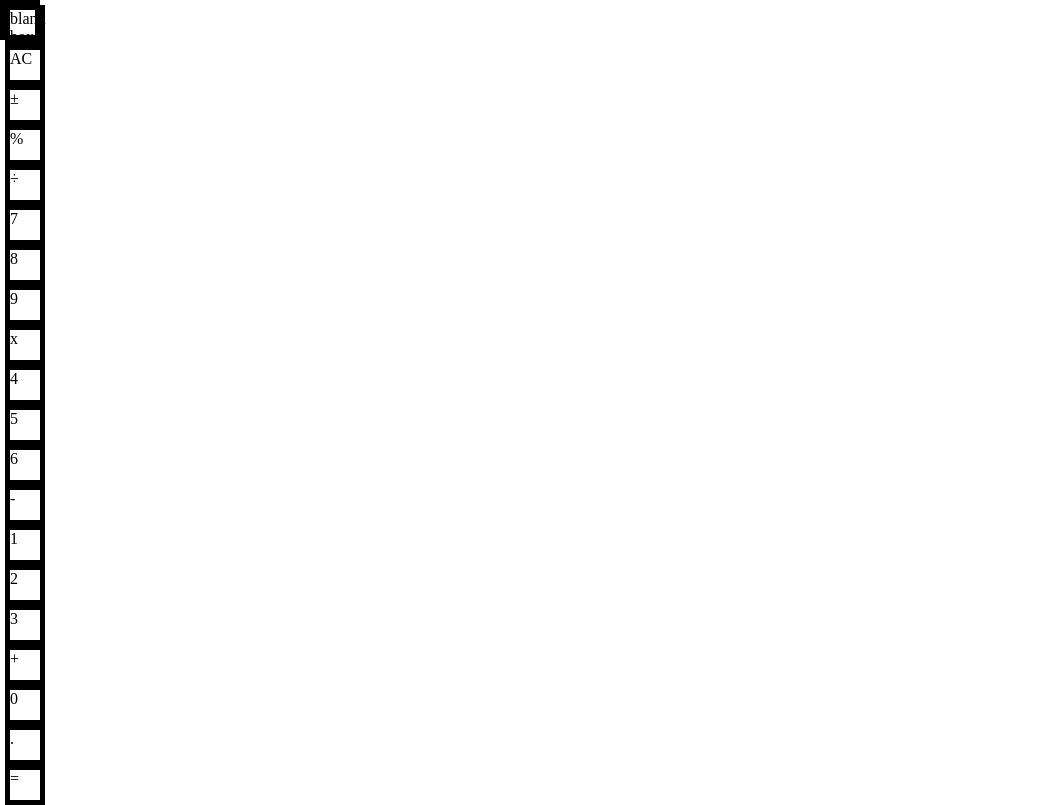
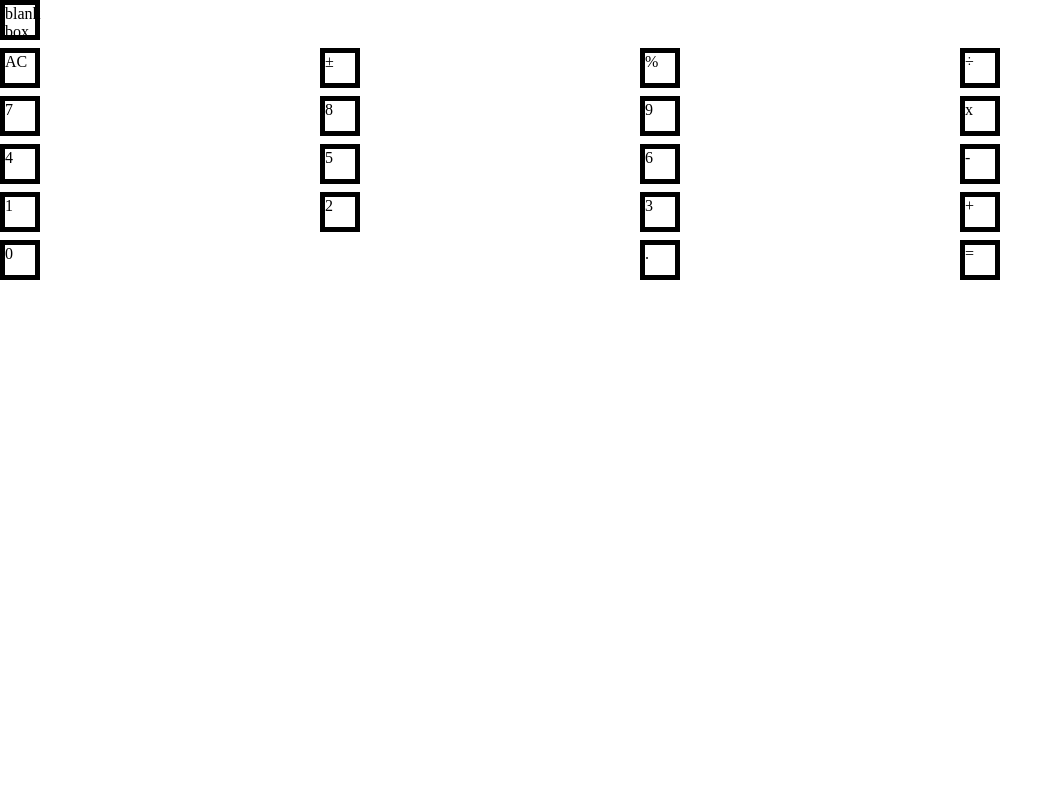
Before and after one commit to haoxle/CalculatorProject, a plain HTML site: page index.html in a window 1280 px wide. Shown: the whole page, without its empty margins (0-1063 px from the left). Drawn offline with Linux system fonts and the light colour scheme.

Commit message:
working grid with a lot of empty spaces

```diff
--- a/Style/style.scss
+++ b/Style/style.scss
@@ -9,17 +9,79 @@
   padding: 0;
 }
 
-.calculatorGrid {
+body {
   display: grid;
   grid-template:
-    "gbb gbb gbb gbb"
-    "gbac gbps gb% gbd"
+    "gbbb gbbb gbbb gbbb"
+    "gbac gbps gbp gbd"
     "gb7 gb8 gb9 gbx"
-    "gb4 gb5 gb6 gb-"
-    "gb1 gb2 gb3 gb+"
-    "gbb gbb gb. gb=";
+    "gb4 gb5 gb6 gbm"
+    "gb1 gb2 gb3 gbplus"
+    "gb0 gb0 gbdot gbequals";
+  grid-template-columns: 25% 25% 25% 25%;
+  grid-template-rows: 20% 20% 20% 20% 20%;
 }
 
+.gbbb {
+  grid-area: gbbb;
+}
+.gbac {
+  grid-area: gbac;
+}
+.gbps {
+  grid-area: gbps;
+}
+.gbp {
+  grid-area: gbp;
+}
+.gbd {
+  grid-area: gbd;
+}
+.gb7 {
+  grid-area: gb7;
+}
+.gb8 {
+  grid-area: gb8;
+}
+.gb9 {
+  grid-area: gb9;
+}
+.gbx {
+  grid-area: gbx;
+}
+.gb4 {
+  grid-area: gb4;
+}
+.gb5 {
+  grid-area: gb5;
+}
+.gb6 {
+  grid-area: gb6;
+}
+.gbm {
+  grid-area: gbm;
+}
+.gb1 {
+  grid-area: gb1;
+}
+.gb2 {
+  grid-area: gb2;
+}
+.gb3 {
+  grid-area: gb3;
+}
+.gbplus {
+  grid-area: gbplus;
+}
+.gb0 {
+  grid-area: gb0;
+}
+.gbdot {
+  grid-area: gbdot;
+}
+.gbequals {
+  grid-area: gbequals;
+}
 div {
   border: 5px solid black;
   height: 5vh;
--- a/index.html
+++ b/index.html
@@ -8,11 +8,11 @@
     <link rel="stylesheet" href="./Style/style.css" />
   </head>
   <body>
-    <div class="calculatorGrid">
+    <!-- <div class="calculatorGrid"> -->
     <div class="gbbb">blank box</div>
     <div class="gbac">AC</div>
     <div class="gbps">±</div>
-      <div class="gb%">%</div>
+    <div class="gbp">%</div>
     <div class="gbd">÷</div>
     <div class="gb7">7</div>
     <div class="gb8">8</div>
@@ -21,15 +21,15 @@
     <div class="gb4">4</div>
     <div class="gb5">5</div>
     <div class="gb6">6</div>
-      <div class="gb-">-</div>
+    <div class="gbm">-</div>
     <div class="gb1">1</div>
-      <div class="gb1">2</div>
-      <div class="gb1">3</div>
-      <div class="gb+">+</div>
+    <div class="gb2">2</div>
+    <div class="gb3">3</div>
+    <div class="gbplus">+</div>
     <div class="gb0">0</div>
-      <div class="gb.">.</div>
-      <div class="gb=">=</div>
-    </div>
+    <div class="gbdot">.</div>
+    <div class="gbequals">=</div>
+    <!-- </div> -->
   </body>
   <script src="./app.js"></script>
 </html>
```
Also changed, not shown: Style/style.css, 1 other file. Lines whose indentation alone changed are shown as unchanged.
